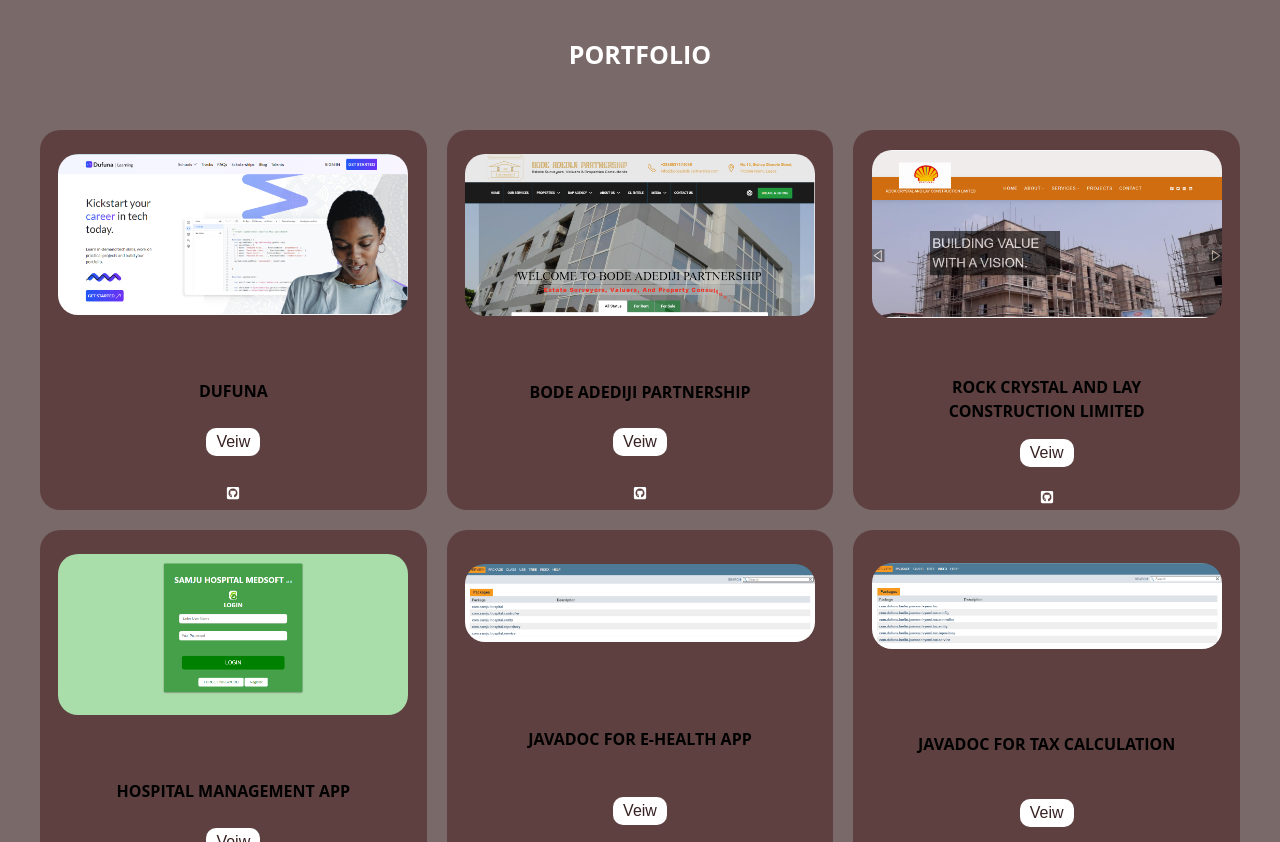
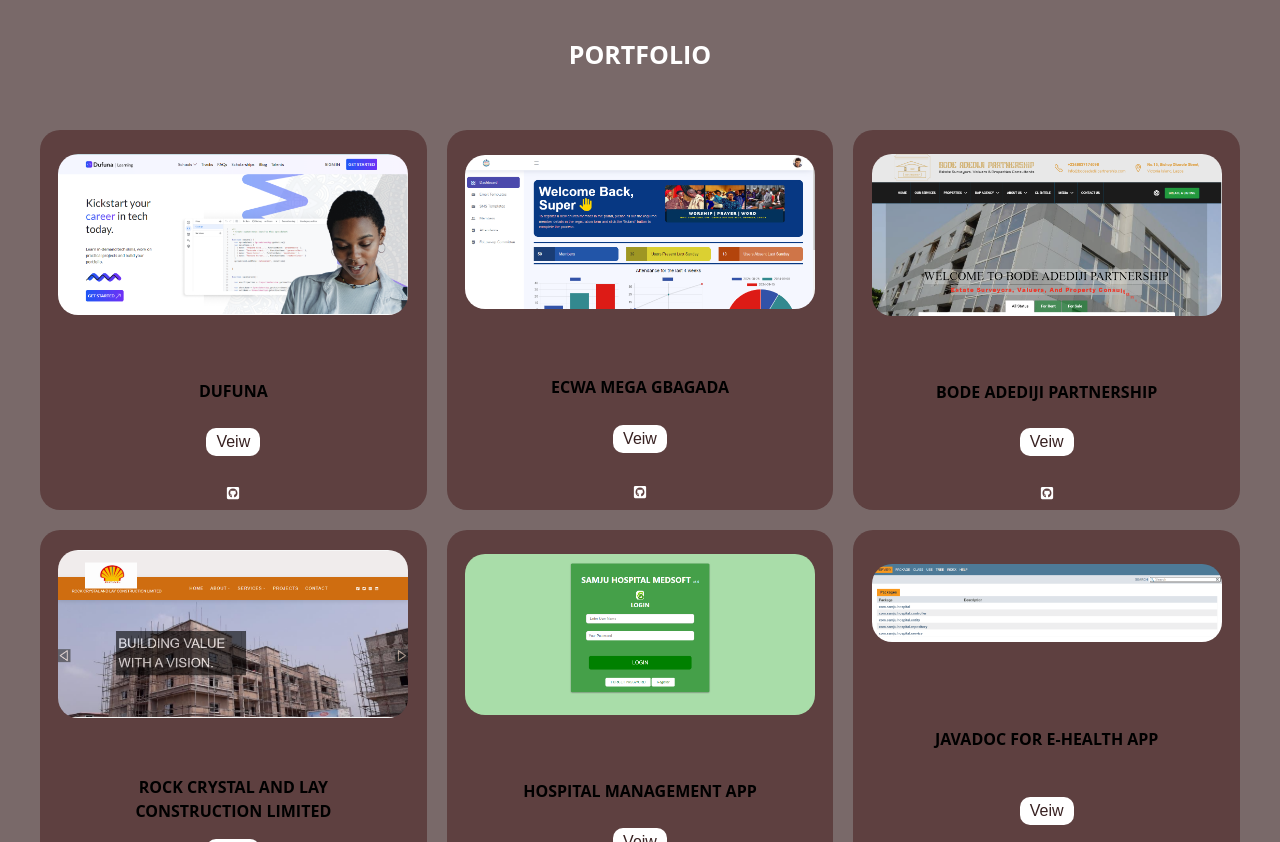
Before and after one commit to Samju200/portfolio, a React (Create React App) app: page / in a window 1280 px wide. Shown: the part 660-1502 px from the top of the page. Built offline with nearby package versions, Linux system fonts and the light colour scheme.

Commit message:
new project

```diff
--- a/public/index.html
+++ b/public/index.html
@@ -29,7 +29,7 @@
       work correctly both with client-side routing and a non-root public URL.
       Learn how to configure a non-root public URL by running `npm run build`.
     -->
-        <title>Adeyemi Juwon</title>
+        <title>Juwon Samuel Adeyemi</title>
     </head>
     <body>
         <noscript>You need to enable JavaScript to run this app.</noscript>
--- a/src/components/Slide.js
+++ b/src/components/Slide.js
@@ -45,7 +45,7 @@
                 <h1>
                     Hello Welcome! <br /> I'm
                     <span className="my-name">Juwon Adeyemi</span>, <br /> a
-                    passionate and experienced <br /> Frontend Web Developer{" "}
+                    passionate and experienced <br /> Software Engineer{" "}
                     <br /> dedicated to crafting innovative <br /> and seamless
                     digital experiences.
                 </h1>
--- a/src/components/data.js
+++ b/src/components/data.js
@@ -20,6 +20,7 @@
 import Dufuna from "./img/dufuna.png";
 import Blog from "./img/blog.png";
 import Bode from "./img/bode.png";
+import Ecwa from "./img/ecwa-mega.png";
 import Fetch from "./img/fetch.png";
 import Slide1 from "./slideName/slide_1.jpg";
 import Slide2 from "./slideName/slide_2.jpg";
@@ -37,6 +38,13 @@
         image: Dufuna,
         link: "https://learning.dufuna.com",
         githublink: "#",
+    },
+    {
+        id: 1234466,
+        title: "ECWA Mega Gbagada",
+        image: Ecwa,
+        link: "https://ecwamegagbagada.com.ng",
+        githublink: "",
     },
     {
         id: 1254,
```
Also changed, not shown: src/components/img/ecwa-mega.png (added).
